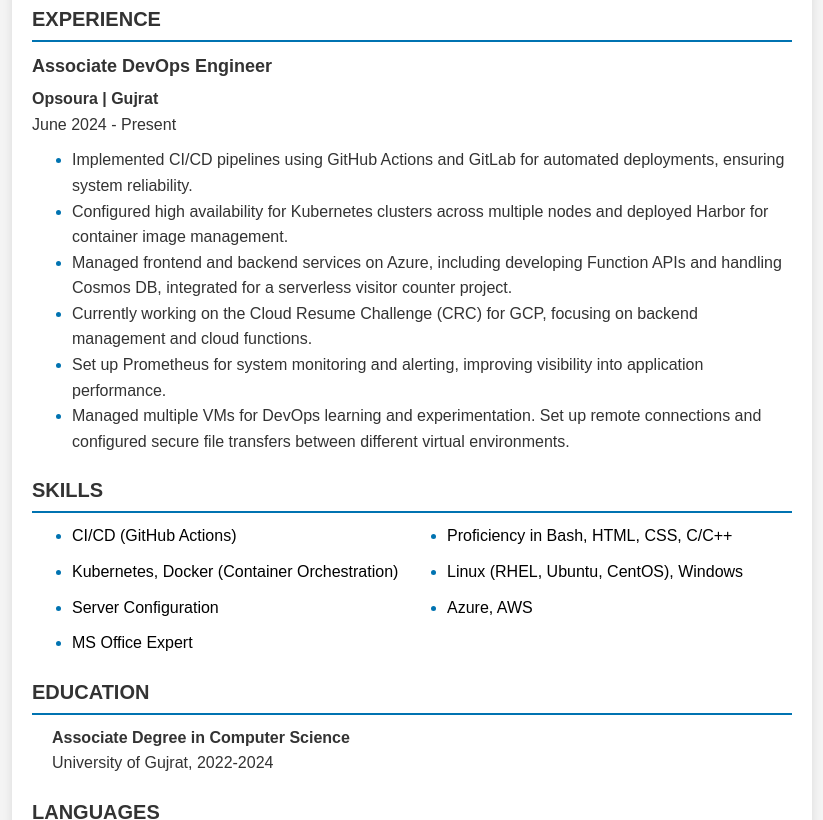
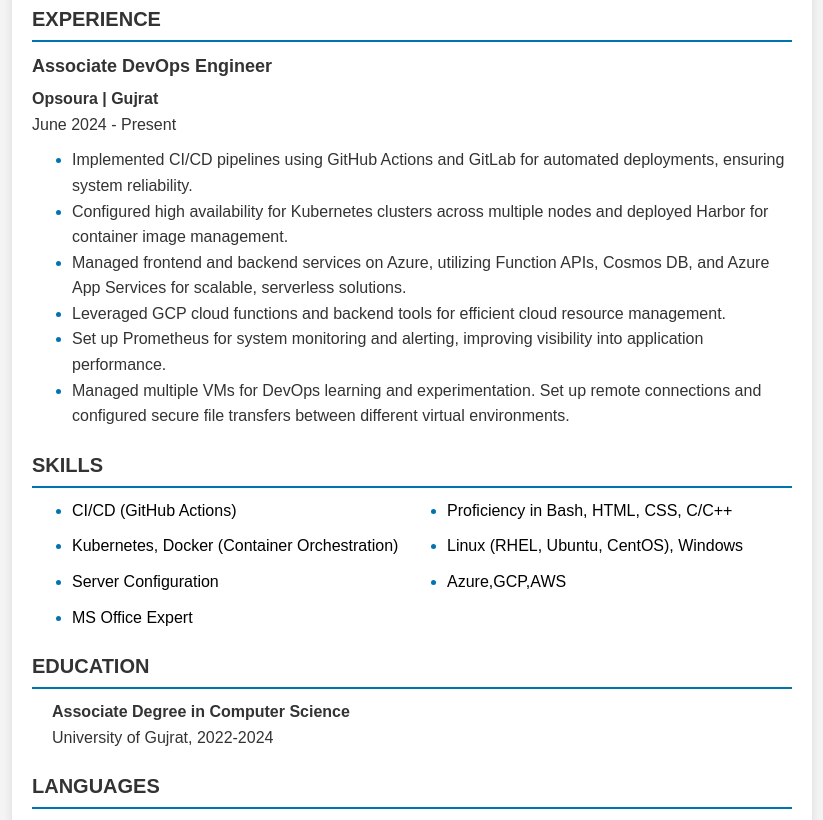
Before and after one commit to Aiman-ui/Aiman-ui.github.io, a plain HTML site: page index.html in a window 1280 px wide. Shown: the part 377-1197 px from the top of the page, without its empty margins (228-1051 px from the left). Drawn offline with Linux system fonts and the light colour scheme.

Commit message:
Update index.html

```diff
--- a/index.html
+++ b/index.html
@@ -31,8 +31,8 @@
                 <li>Implemented CI/CD pipelines using GitHub Actions and GitLab for automated deployments, ensuring system reliability.</li>
                 <li>Configured high availability for Kubernetes clusters across multiple nodes and deployed Harbor for
                     container image management.</li>
-                <li>Managed frontend and backend services on Azure, including developing Function APIs and handling Cosmos DB, integrated for a serverless visitor counter project.</li>
-               <li>Currently working on the Cloud Resume Challenge (CRC) for GCP, focusing on backend management and cloud functions.</li>
+                <li>Managed frontend and backend services on Azure, utilizing Function APIs, Cosmos DB, and Azure App Services for scalable, serverless solutions.</li>
+               <li>Leveraged GCP cloud functions and backend tools for efficient cloud resource management.</li>
                 <li> Set up Prometheus for system monitoring and alerting, improving visibility into application performance. </li>
                  <li>Managed multiple VMs for DevOps learning and experimentation. Set up remote connections and
                     configured secure file transfers between different virtual environments.</li>
@@ -47,7 +47,7 @@
                 <li>Kubernetes, Docker (Container Orchestration)</li>
                 <li>Linux (RHEL, Ubuntu, CentOS), Windows</li>
                 <li>Server Configuration</li>
-                <li>Azure, AWS</li>
+                <li>Azure,GCP,AWS</li>
                 <li>MS Office Expert</li>
             </ul>
         </section>
```
